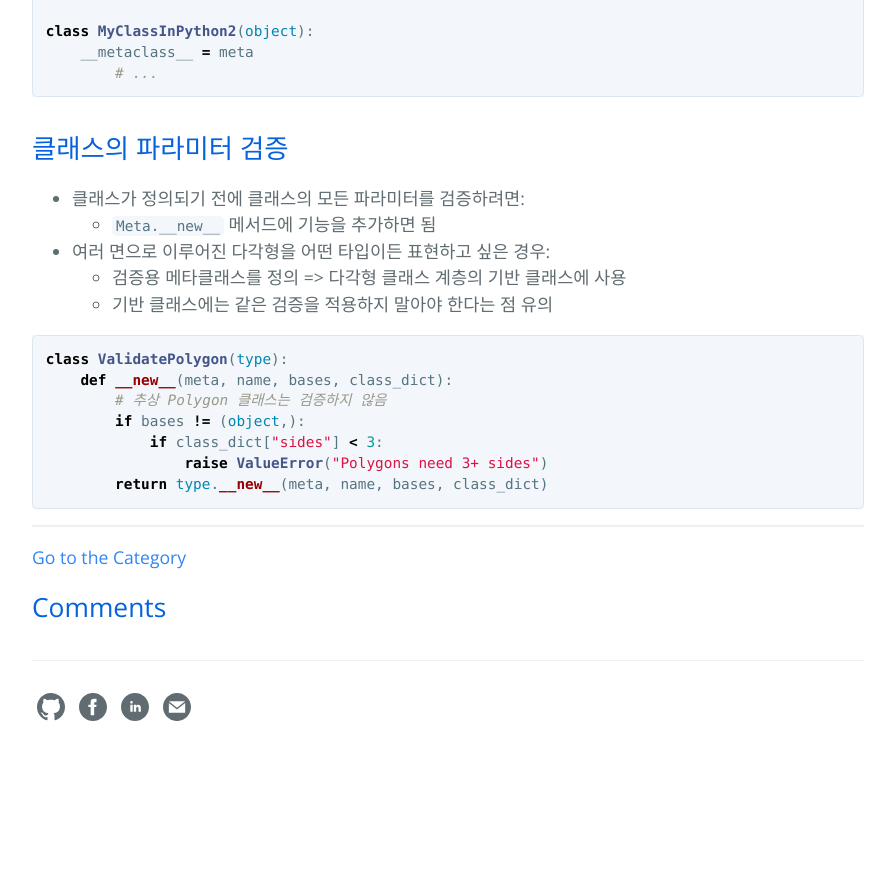
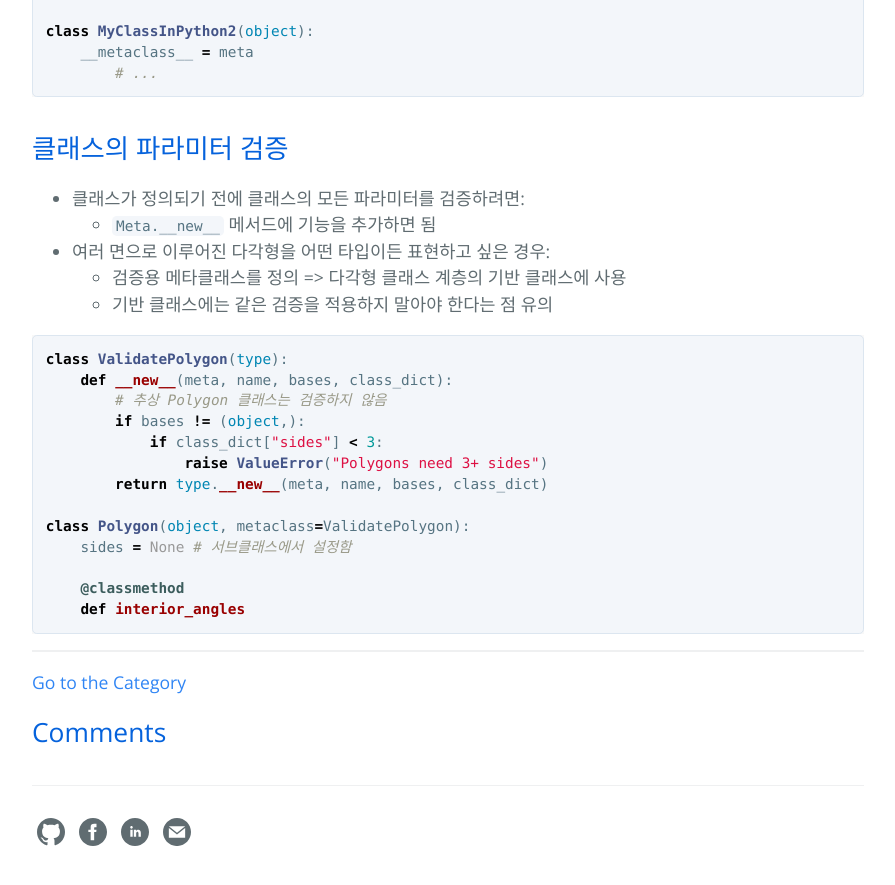
Before and after one commit to hcnoh/hcnoh.github.io, a Jekyll site: the page built from _posts/2018-10-18-effective-python-way33.md, in a window 1280 px wide and 900 px high, scrolled down 1640 px. Shown: the top 885 px of the window, without its empty margins (192-1087 px from the left). Built offline with Jekyll 4.4.1, drawn with Linux system fonts in a browser that asks for light colours; comment, search, counter and statistics services are not loaded; before the commit the page ends 2415 px from its top, so only the background shows below that.

Commit message:
Update 2018-10-18-effective-python-way33.md

````diff
--- a/_posts/2018-10-18-effective-python-way33.md
+++ b/_posts/2018-10-18-effective-python-way33.md
@@ -81,4 +81,10 @@ class ValidatePolygon(type):
             if class_dict["sides"] < 3:
                 raise ValueError("Polygons need 3+ sides")
         return type.__new__(meta, name, bases, class_dict)
+
+class Polygon(object, metaclass=ValidatePolygon):
+    sides = None # 서브클래스에서 설정함
+
+    @classmethod
+    def interior_angles
 ```
````
